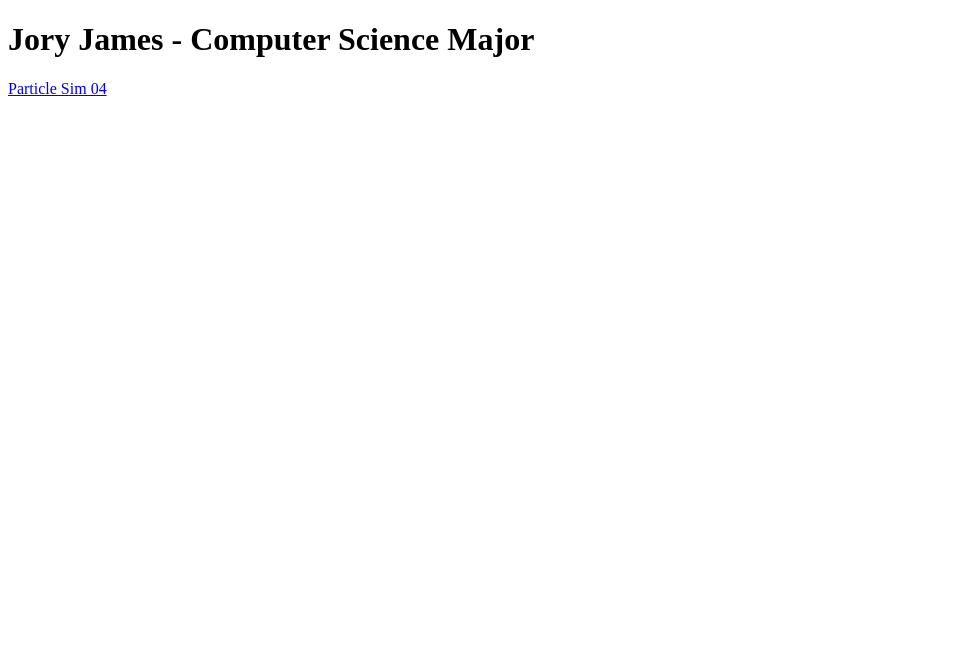
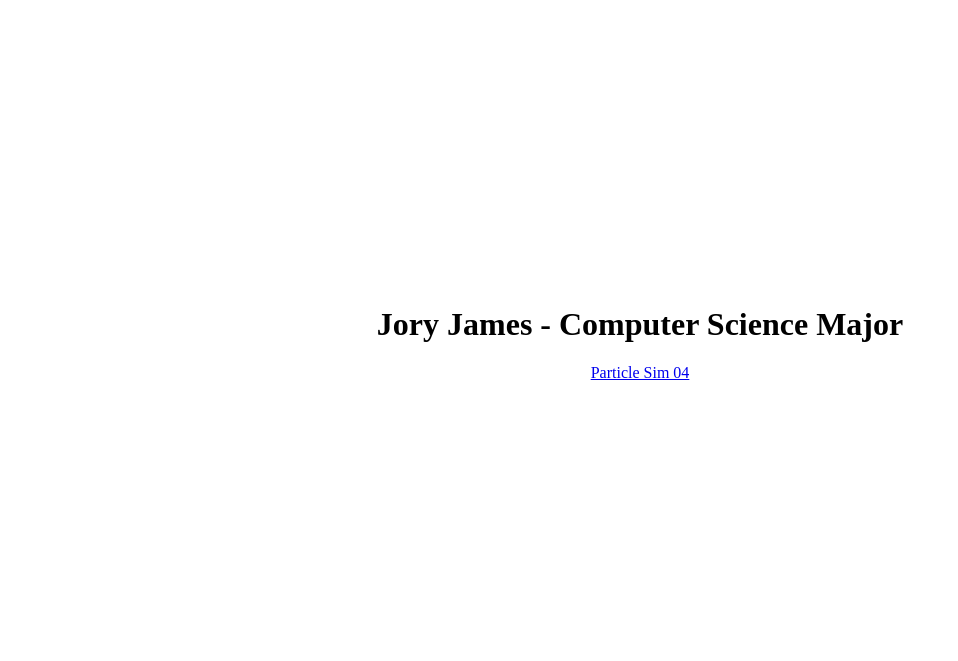
Before and after one commit to Jomative/jomative.github.io, a plain HTML site: page index.html in a window 1280 px wide. Shown: the whole page, without its empty margins (0-958 px from the left). Drawn offline with Linux system fonts and the light colour scheme.

Commit message:
styleeee

```diff
--- a/index.html
+++ b/index.html
@@ -3,10 +3,15 @@
 <head>
     <meta charset="UTF-8">
     <meta name="viewport" content="width=device-width, initial-scale=1.0">
+    <link rel="stylesheet" href="main.css">
     <!-- <title>Document</title> -->
 </head>
 <body>
-    <h1>Jory James - Computer Science Major</h1>
-    <a href="/PSim04/index.html">Particle Sim 04</a>
+    <div id="gui">
+        <h1>Jory James - Computer Science Major</h1>
+        <a href="/PSim04/index.html">Particle Sim 04</a>
+
+    </div>
+    <script src="main.js"></script>
 </body>
 </html>
--- a/main.css
+++ b/main.css
@@ -0,0 +1,7 @@
+#gui {
+    display: flex;
+    height: 650px;
+    flex-direction: column;
+    justify-content: center;
+    align-items: center;
+}
--- a/main.js
+++ b/main.js
@@ -0,0 +1 @@
+console.log(5)
```
